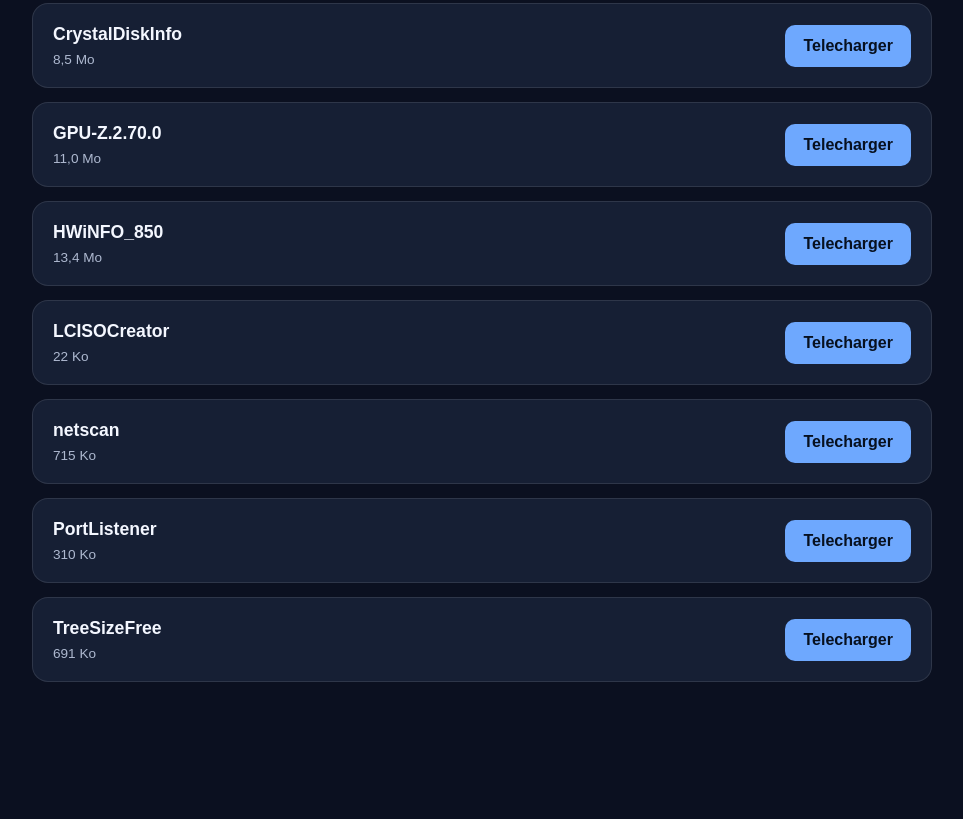
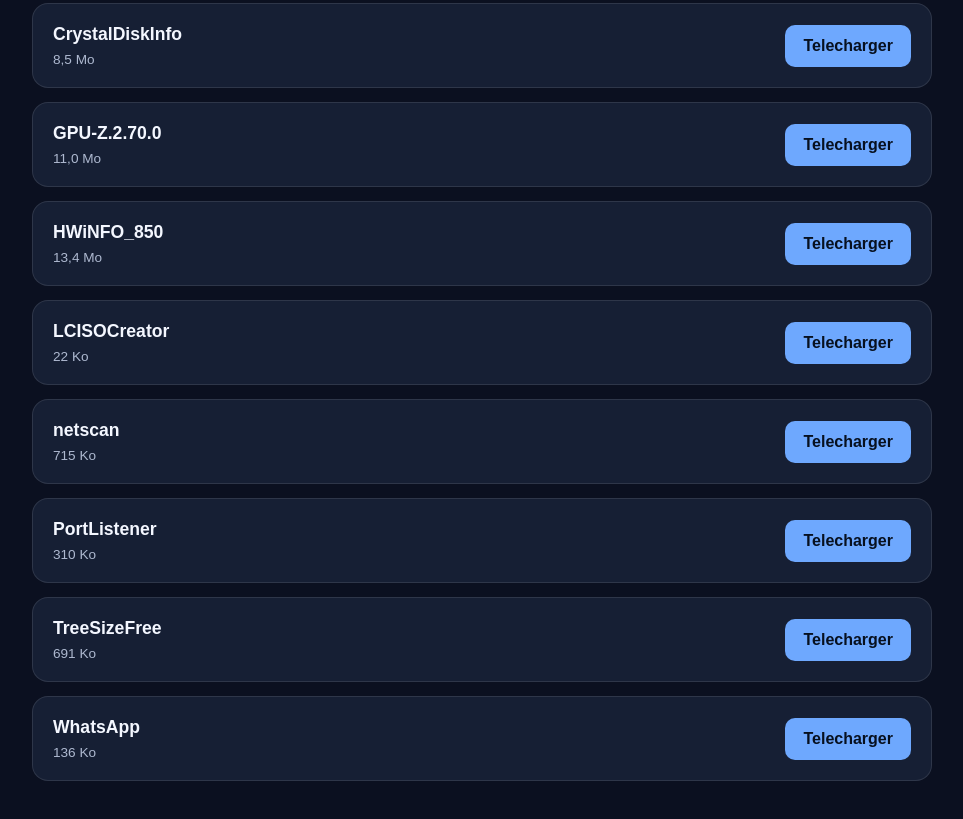
Before and after one commit to greypoloman/tools, a plain HTML site: page index.html in a window 1280 px wide. Shown: the part 379-1198 px from the top of the page, without its empty margins (158-1121 px from the left). Before the commit the page ends 1121 px from the top, so only its background shows below. Drawn offline with Linux system fonts and the light colour scheme.

Commit message:
Add files via upload

```diff
--- a/index.html
+++ b/index.html
@@ -256,7 +256,22 @@
 
         <a
           class="bouton"
-          href="Fichiers/TreeSizeFree.zip"
+          href="Fichiers/WhatsApp.jpeg"
+          download
+        >
+          Telecharger
+        </a>
+      </article>
+
+      <article class="outil">
+        <div>
+          <h2 class="nom">WhatsApp</h2>
+          <p class="taille">136 Ko</p>
+        </div>
+
+        <a
+          class="bouton"
+          href="Fichiers/WhatsApp.zip"
           download
         >
           Telecharger
```
